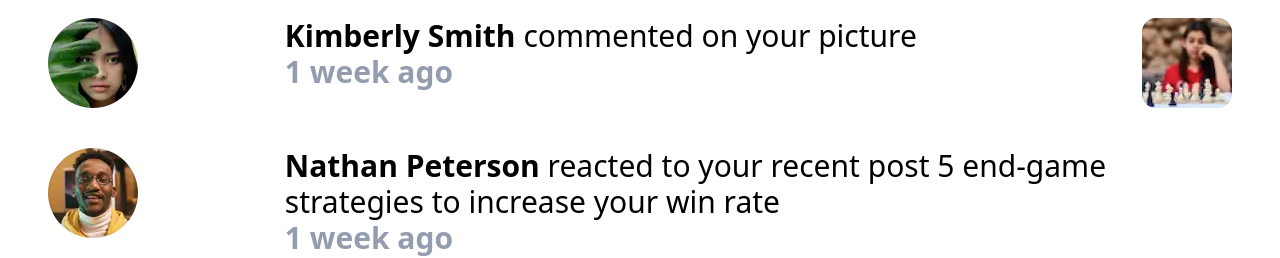
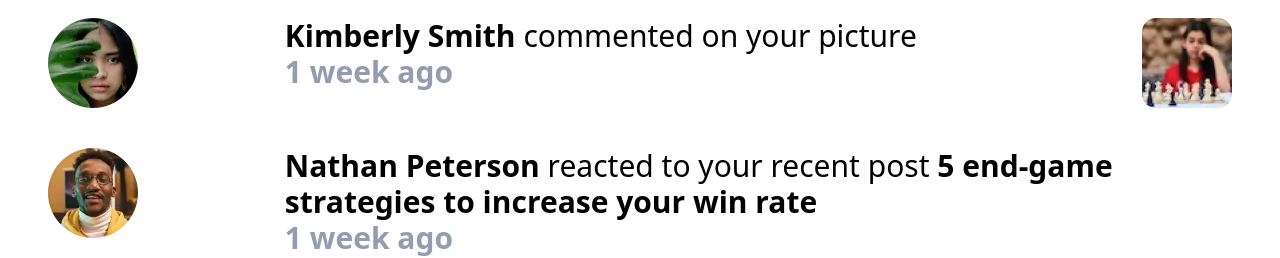
Before and after one commit to itush/noti-page, a website built with Vite: page index.html in a window 1280 px wide. Shown: the part 730-988 px from the top of the page. Built offline with nearby package versions, Linux system fonts and the light colour scheme.

Commit message:
adding a tag to notification text

```diff
--- a/index.html
+++ b/index.html
@@ -104,9 +104,9 @@
         <img src="./assets/images/avatar-nathan-peterson.webp" alt="profile-pic">
       </div>
       <div class="text ml-2 w-4/5">
-        <a href="#" class="inline font-bold hover:text-Blue">Nathan Peterson</a> reacted to your recent post 5 end-game
-        strategies to increase
-        your win rate
+        <a href="#" class="inline font-bold hover:text-Blue">Nathan Peterson</a> reacted to your recent post <a href="#" class="inline font-bold hover:text-Blue">5 end-game
+          strategies to increase
+          your win rate</a>
         <p class="text-Grayishb font-semibold">1 week ago</p>
 
       </div>
```
